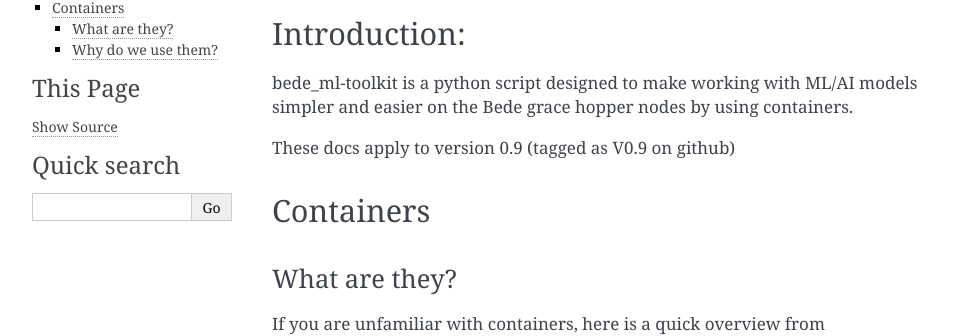
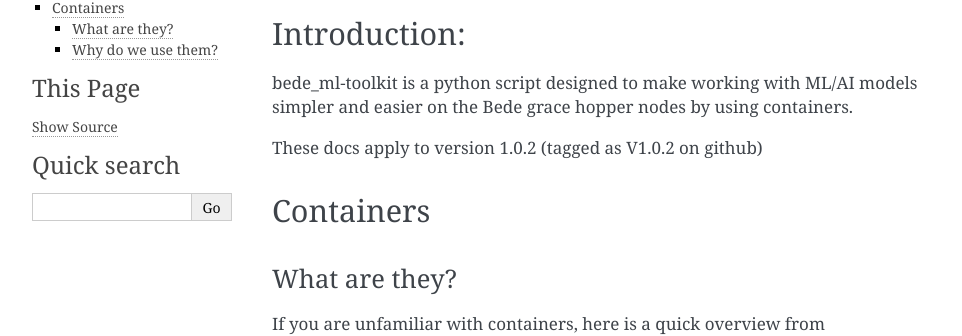
Before and after one commit to bjthorpe/Bede_container_docs, a Sphinx documentation site: the page built from source/index.rst, in a window 1280 px wide and 900 px high. Shown: the part 160-496 px from the top of the window, without its empty margins (148-1110 px from the left). Built offline with Sphinx 7.4.7, drawn with Linux system fonts in a browser that asks for light colours; some of the changed text lies outside the part shown.

Commit message:
A few minor tweaks

```diff
--- a/source/Developer.rst
+++ b/source/Developer.rst
@@ -6,7 +6,7 @@
 --------------------
 
 if you have any issues with the software or any feature requests feel free to report them on the
-`git hub page`_ or email me (ben.thorpe@york.ac.uk).
+`github page`_ or email me (ben.thorpe@york.ac.uk).
 
 .. _github page: https://github.com/bjthorpe/Bede_containers
 
--- a/source/Ollama.rst
+++ b/source/Ollama.rst
@@ -1,5 +1,7 @@
-Defining Your Own Containers: DIY Large Language Model (llm)
-============================================================
+Defining Your Own Containers
+============================
+DIY Large Language Model (llm)
+******************************
 
 bede_ml-toolkit is not just limited to the built in AI/ML models for atomic
 potentials. It can in principle be used for any software.
--- a/source/index.rst
+++ b/source/index.rst
@@ -11,7 +11,7 @@
 bede_ml-toolkit is a python script designed to make working with ML/AI models
 simpler and easier on the Bede grace hopper nodes by using containers.
 
-These docs apply to version 0.9 (tagged as V0.9 on github)
+These docs apply to version 1.0.2 (tagged as V1.0.2 on github)
 
 Containers
 ----------
```
